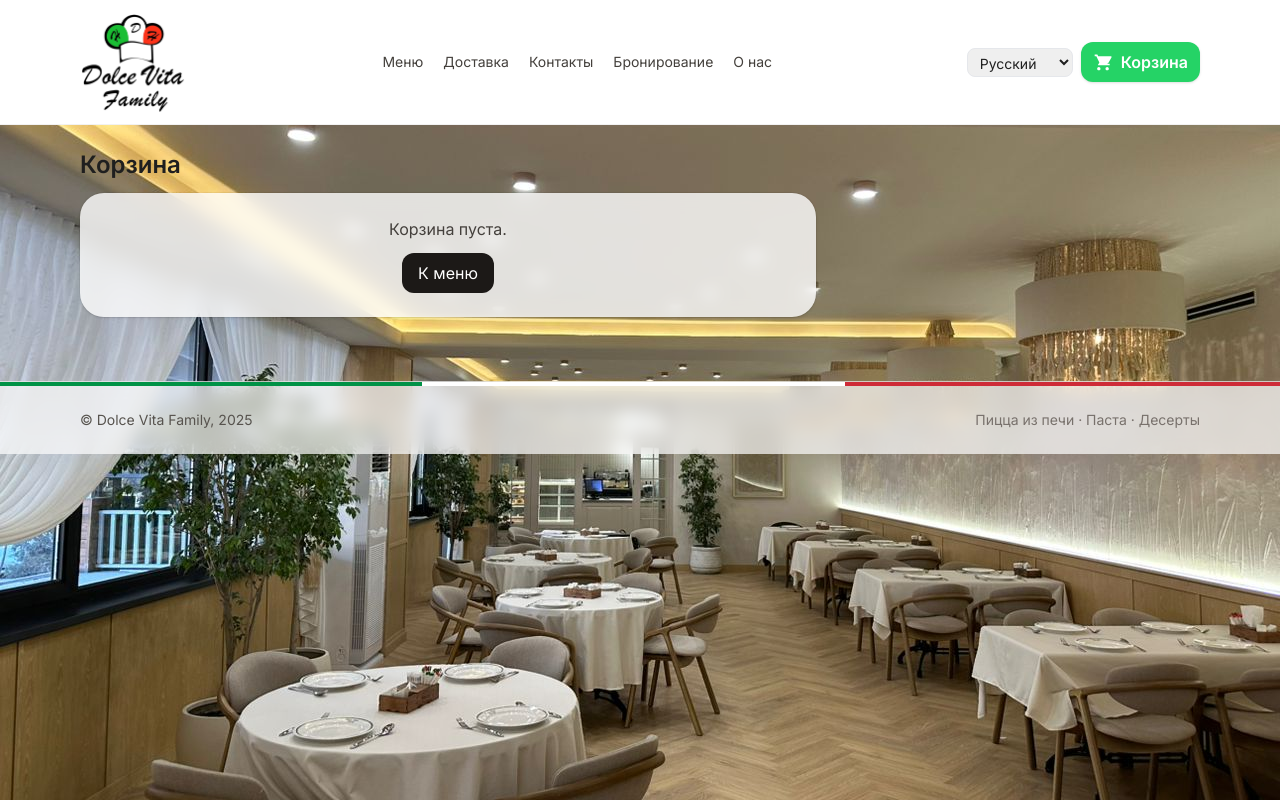
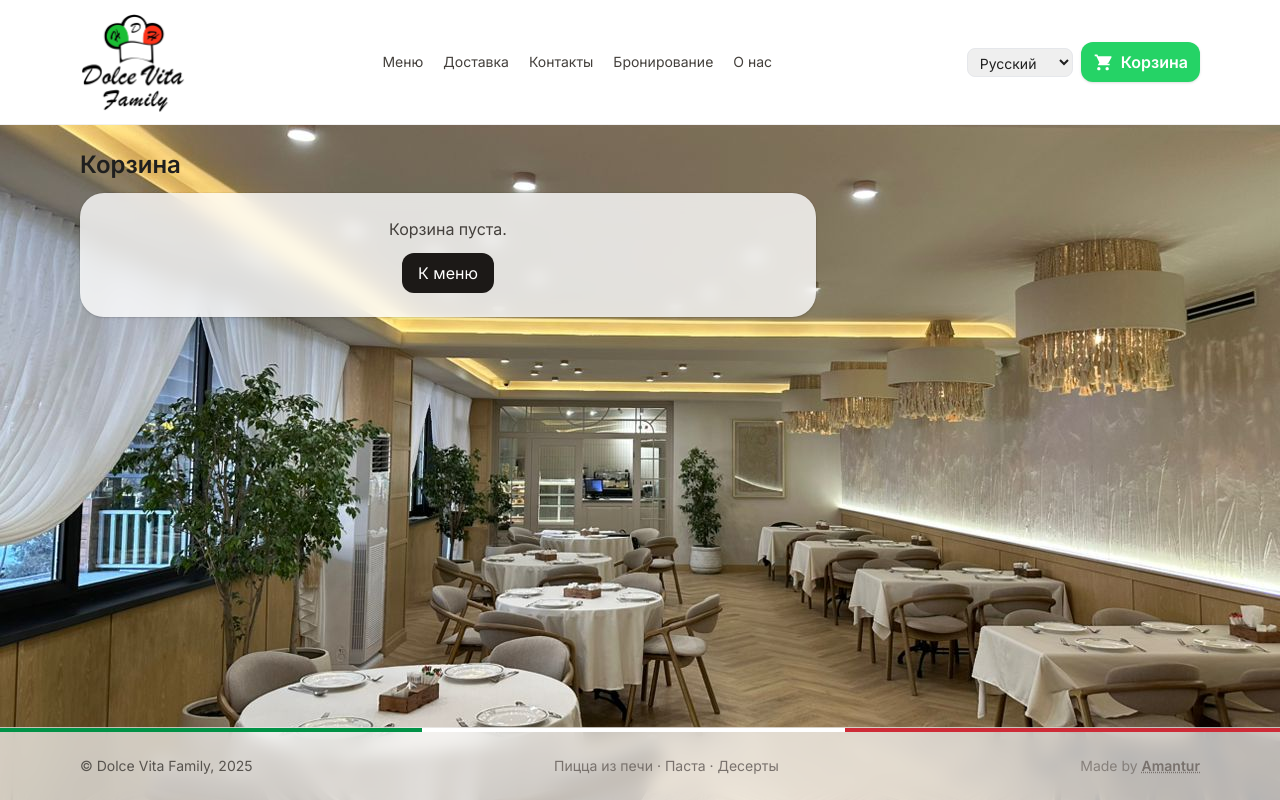
Before and after one commit to Amantur1develooper/dolcevita, a Django app: page /ru/cart/ in a window 1280 px wide. Run offline with Django 5.2, Linux system fonts and the light colour scheme; some libraries are stand-ins or nearby versions.

Commit message:
apartments_all342

```diff
--- a/templates/core/base.html
+++ b/templates/core/base.html
@@ -71,11 +71,11 @@
 
   {% block head_extra %}{% endblock %}
 </head>
-<body>
+<body class="min-h-screen flex flex-col">
 <div class="page-bg" aria-hidden="true"></div>
 
 <!-- HEADER -->
-<header class="sticky top-0 z-50 bg-white/100 backdrop-blur border-b border-black/5">
+<header class="sticky top-0 z-50 bg-white/100 backdrop-blur border-b border-black/5 shrink-0">
   <div class="max-w-6xl mx-auto px-4 py-3 flex items-center justify-between">
     <a href="{% url 'core:home' %}" class="flex items-center gap-3" aria-label="{% trans 'На главную' %}">
       <div class="brand text-2xl sm:text-3xl font-semibold italic" >
@@ -153,8 +153,10 @@
 
 
 <!-- MAIN -->
-<main class="max-w-6xl mx-auto px-4 py-6 pb-24 md:pb-6">
+<main class="flex-1">
+  <div class="max-w-6xl mx-auto px-4 py-6 pb-24 md:pb-6">
   {% block content %}{% endblock %}
+  </div>
 </main>
 
 {% block votchap %}
@@ -172,15 +174,22 @@
 {% endblock votchap %}
 
 <!-- FOOTER -->
-<footer class="mt-10 border-t border-black/5 bg-white/70 backdrop-blur">
+<footer class="mt-0 shrink-0 border-t border-black/5 bg-white/70 backdrop-blur">
   <div class="flag-x h-1 w-full"></div>
   <div class="max-w-6xl mx-auto px-4 py-6 text-sm text-stone-600">
     <div class="flex flex-col sm:flex-row items-start sm:items-center justify-between gap-3">
       <div>© Dolce Vita Family, {% now "Y" %}</div>
       <div class="text-stone-500">{% trans "Пицца из печи · Паста · Десерты" %}</div>
+      <div class="text-stone-500">
+
+        <span class="opacity-80">Made by</span>
+        <span class="font-semibold"> <a href="https://t.me/amanturN1" target="_blank" class="underline decoration-dotted hover:text-stone-700">Amantur</a>
+</span>
+      </div>
     </div>
   </div>
 </footer>
+
 
 <div id="toast" class="hidden fixed left-1/2 -translate-x-1/2 bottom-24 z-50">
   <div class="bg-black text-white px-4 py-2 rounded-full shadow-xl">{% trans "Добавлено в корзину" %}</div>
```
